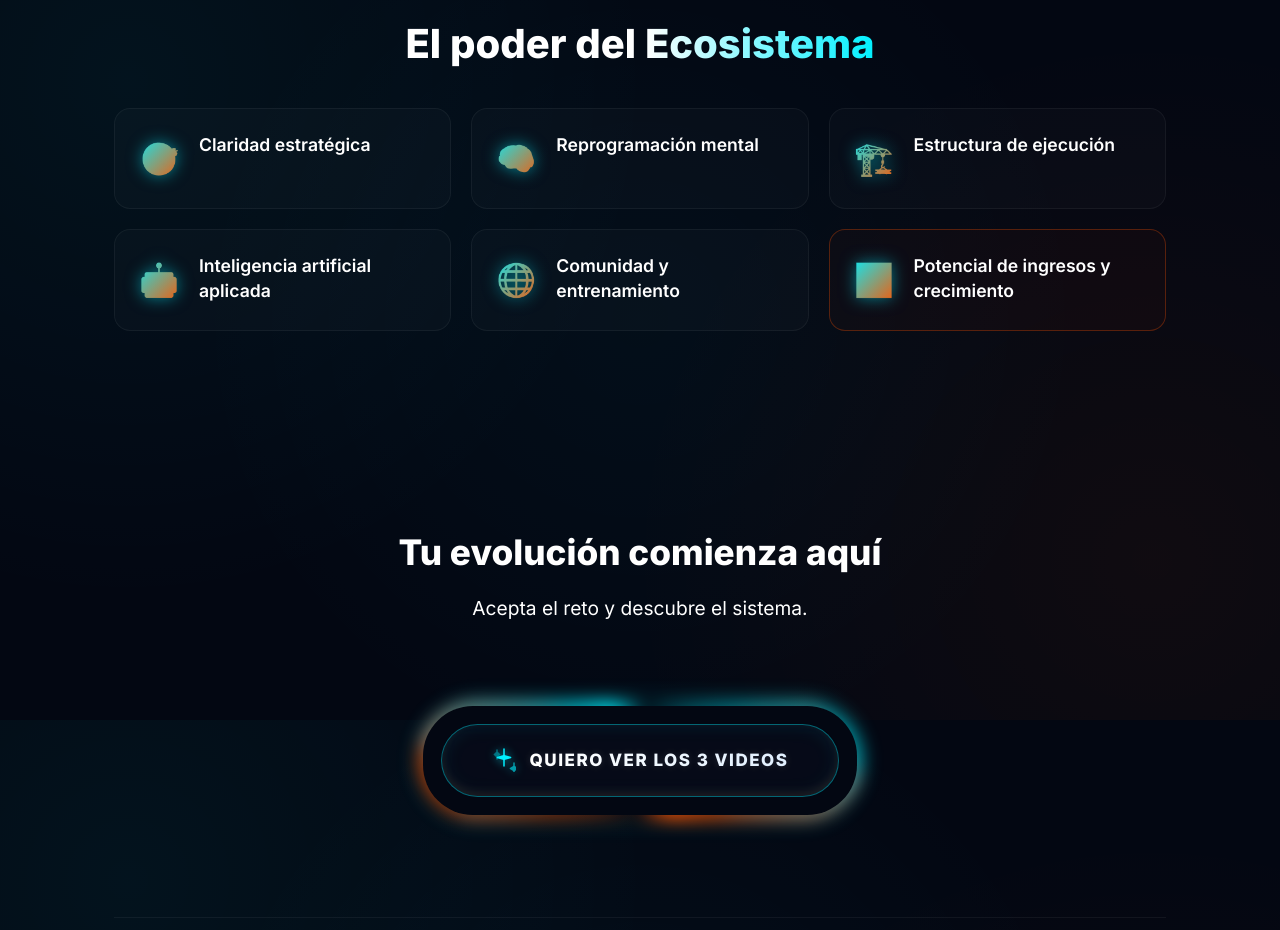
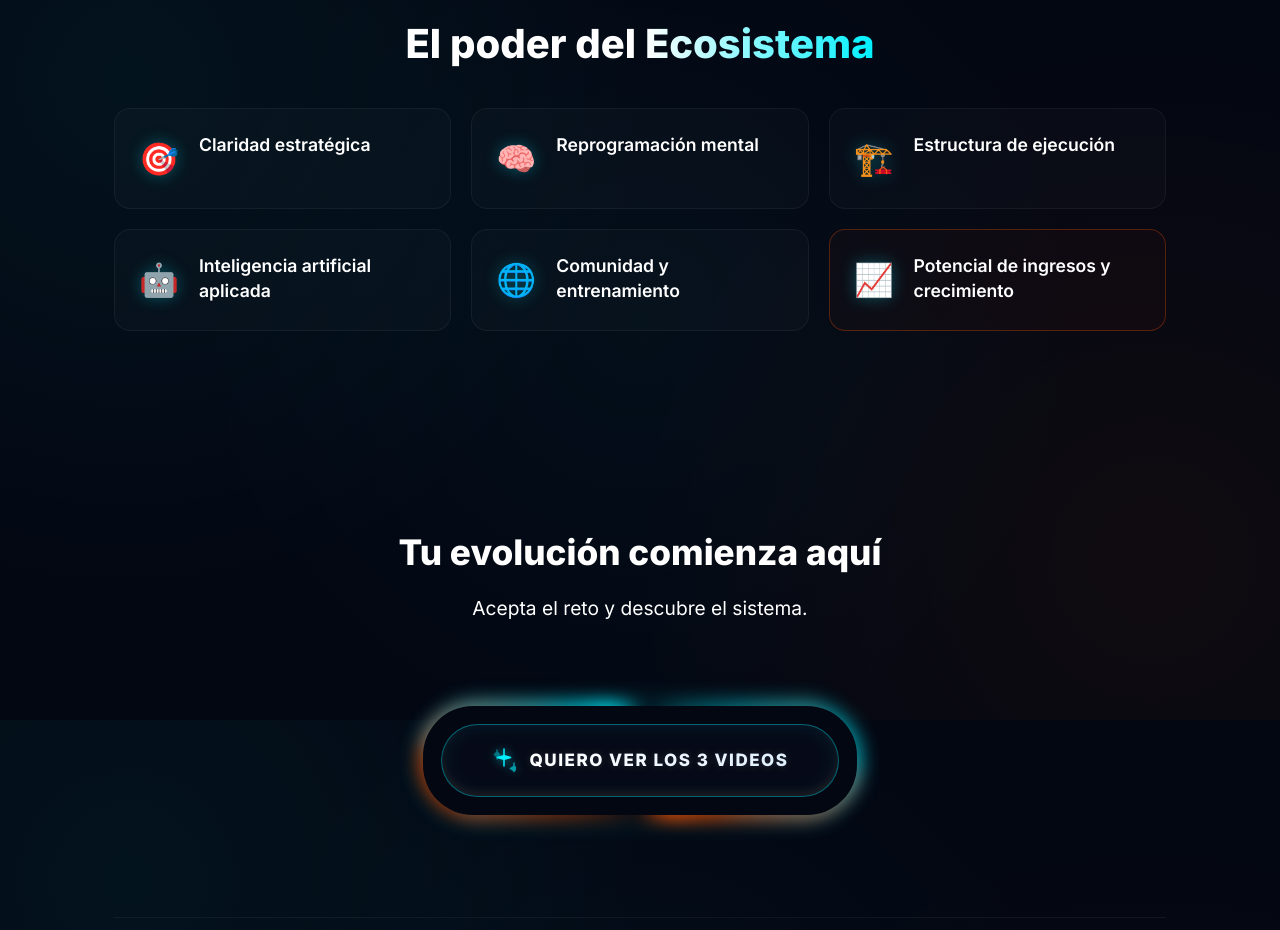
Before and after one commit to Eduardo-Rius/corredor-tecnologico, a plain HTML site: page index.html in a window 1280 px wide. Shown: the part 1680-2610 px from the top of the page. Drawn offline with Linux system fonts and the light colour scheme.

Commit message:
Restaurar color por defecto de iconos en sección ecosistema

```diff
--- a/index.html
+++ b/index.html
@@ -220,10 +220,7 @@
         .benefit-icon {
             font-size: 2rem;
             margin-right: 20px;
-            filter: drop-shadow(0 0 8px rgba(0, 240, 255, 0.5));
-            background: linear-gradient(135deg, var(--blue-glow), var(--orange-glow));
-            -webkit-background-clip: text;
-            -webkit-text-fill-color: transparent;
+            filter: drop-shadow(0 0 8px rgba(0, 240, 255, 0.3));
         }
 
         .benefit-text {
```
